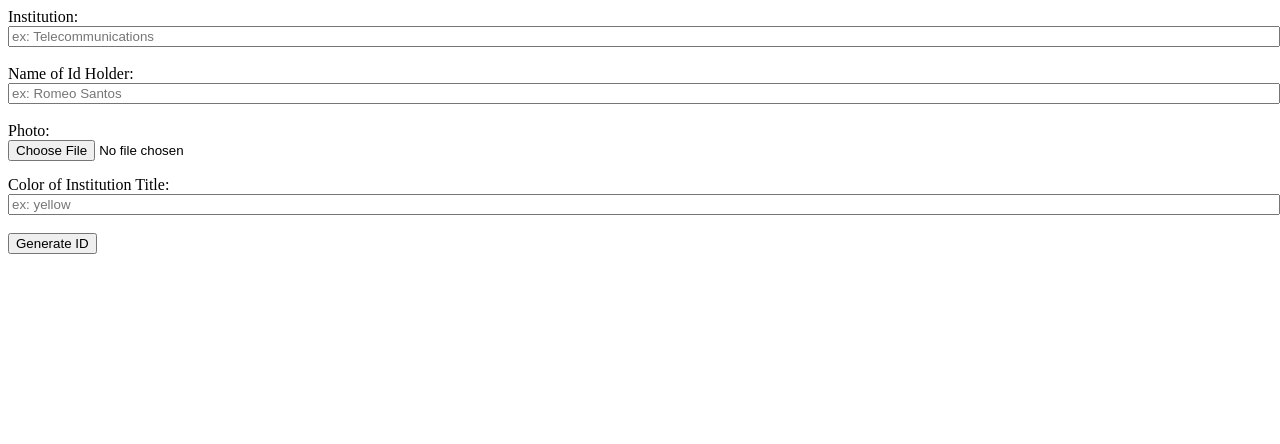
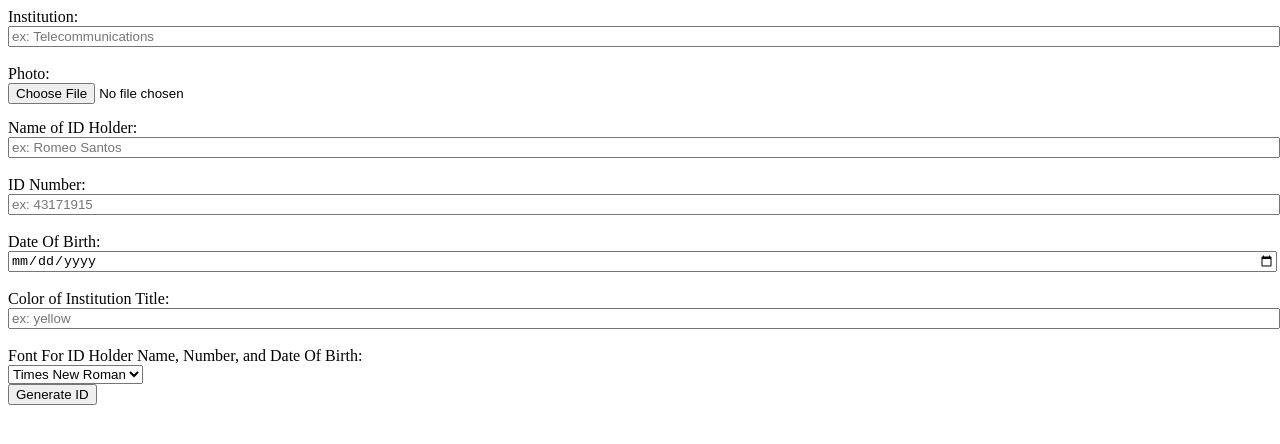
Before and after one commit to davidg1739/id-generator, a plain HTML site: page index.html in a window 1280 px wide. Drawn offline with nearby package versions, Linux system fonts and the light colour scheme.

Commit message:
Add birth date input and id number input and font input

```diff
--- a/index.html
+++ b/index.html
@@ -31,7 +31,7 @@
         }
 
         #nameOfIdHolder {
-            margin-top:100px;
+            margin-top: 100px;
         }
     </style>
     <script>
@@ -70,14 +70,18 @@
 
             $('button').click(function() {
                 let institutionName = $('#institution').val();
+                let idHolder = $('#name').val();
+                let idNumber = $('#idNumber').val();
+                let dateOfBirth = $('#DOB').val();
                 let institutionColor = $('#instColor').val();
-                let idHolder = $('#name').val();
-                let idNumber;
-                let dateOfBirth;
+                let idHolderFont = $('#fontForIDHolder').val();
 
                 $('#instTitle').html(institutionName).css('display', 'block').css('background-color', institutionColor);
-                $('#nameOfIdHolder').html(idHolder).css('display', 'inline-block');
+                $('#nameOfIdHolder').html(idHolder).css('display', 'inline-block').css('font-family', idHolderFont);
+                $('#idNum').html(idNumber).css('display', 'inline-block').css('font-family', idHolderFont);
+                $('#birthDate').html(dateOfBirth).css('display', 'inline-block').css('font-family', idHolderFont);
                 $('#borders').css('display', 'block');
+
             });
         });
     </script>
@@ -85,15 +89,39 @@
 
 <body>
     <span>Institution:</span> <input id="institution" placeholder="ex: Telecommunications"><br>
-    <span> Name of Id Holder:</span> <input id="name" placeholder="ex: Romeo Santos"> <br>
     <span>Photo:</span> <input type="file" id="photo"> <br> <br>
-    <span>Color of Institution Title:</span>    <input id="instColor" placeholder="ex: yellow"><br>
+    <span> Name of ID Holder:</span> <input id="name" placeholder="ex: Romeo Santos"> <br>
+    <span>ID Number:</span> <input id="idNumber" placeholder="ex: 43171915"><br>
+    <span>Date Of Birth:</span> <input type="date" id="DOB"><br>
+
+    <span>Color of Institution Title:</span> <input id="instColor" placeholder="ex: yellow"><br>
+    <span>Font For ID Holder Name, Number, and Date Of Birth:</span>
+    <select id="fontForIDHolder">
+        <option value="Times New Roman" selected>Times New Roman</option>
+        <option value="Arial">Arial</option>
+        <option value="Helvetica">Helvetica</option>
+        <option value="Times">Times</option>
+        <option value="Courier New" >Courier New</option>
+        <option value="Courier">Courier</option>
+        <option value="Verdana">Verdana</option>
+        <option value="Georgia">Georgia</option>
+        <option value="Palatino" >Palatino</option>
+        <option value="Garamond">Garamond</option>
+        <option value="Bookman">Bookman</option>
+        <option value="Comic Sans MS">Comic Sans MS</option>
+        <option value="Trebuchet MS" >Trebuchet MS</option>
+        <option value="Arial Black">Arial Black</option>
+        <option value="Impact">Helvetica</option>
+        </select> <br>
 
     <button>Generate ID</button><br>
+
     <div id="borders">
         <h1 id='instTitle'></h1>
         <img src="#" alt="idphoto" width="100" height="100" id="pic">
         <p id="nameOfIdHolder"></p>
+        <p id="idNum"></p>
+        <p id="birthDate"></p>
     </div>
 </body>
 
```
